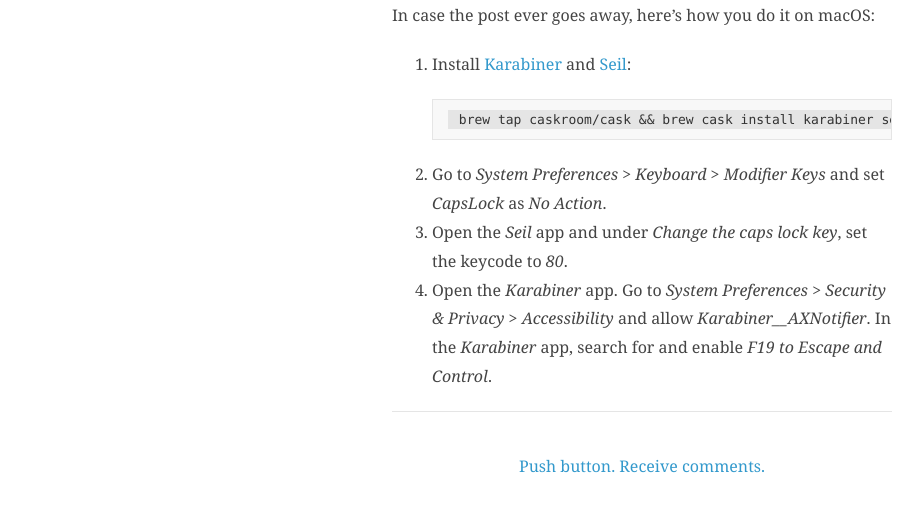
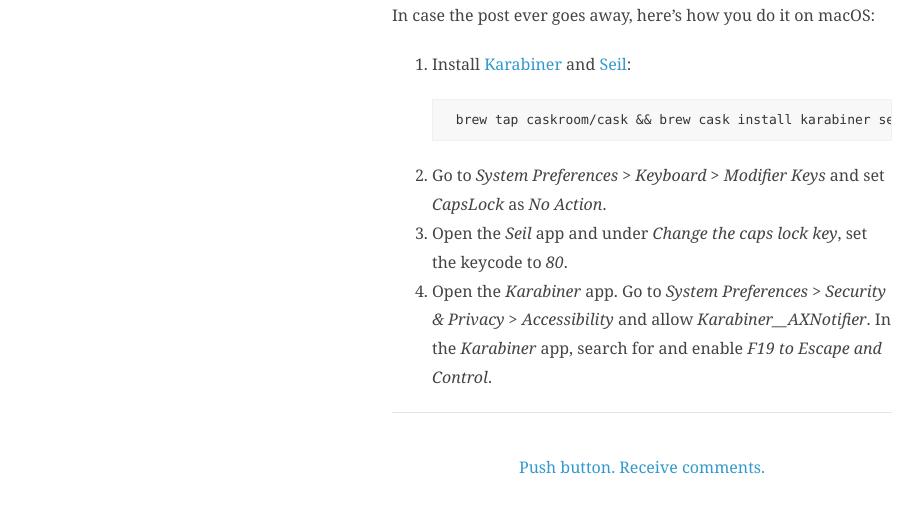
Before and after one commit to sonph/something, a Jekyll site: the page built from _posts/2016-08-31-tap-capslock-for-esc-hold-for-ctrl.md, in a window 1280 px wide. Shown: the part 1199-1728 px from the top of the page, without its empty margins (178-1101 px from the left). Built offline with Jekyll 4.4.1, drawn with Linux system fonts in a browser that asks for light colours; some web fonts are replaced.

Commit message:
css: pre and code background

```diff
--- a/assets/css/app.sass
+++ b/assets/css/app.sass
@@ -43,7 +43,7 @@
   margin: 0 auto
 
 blockquote
-  border-left: 1px solid #e5e5e5
+  border-left: 1px solid #eee
   margin: 0
   padding: 0 0 0 20px
   font-style: italic
@@ -52,18 +52,21 @@
   font-family: Menlo, Monaco, Bitstream Vera Sans Mono, Lucida Console, Terminal, Consolas, Liberation Mono, DejaVu Sans Mono, Courier New, monospace
   color: #333
   font-size: 13px
-  background-color: #e5e5e5
+  background-color: #f0f0f0
   padding: 2px 3px
 
 pre
-  font-family: Menlo, Monaco, Bitstream Vera Sans Mono, Lucida Console, Terminal, Consolas, Liberation Mono, DejaVu Sans Mono, Courier New, monospace
   color: #333
   font-size: 12px
   padding: 8px 15px
   background: #f8f8f8
   // border-radius: 5px
-  border: 1px solid #e5e5e5
+  border: 1px solid #f0f0f0
   overflow-x: auto
+
+  code
+    background-color: #f8f8f8
+    padding: 0
 
 table
   width: 100%
@@ -72,7 +75,7 @@
 th, td
   text-align: left
   padding: 5px 10px
-  border-bottom: 1px solid #e5e5e5
+  border-bottom: 1px solid #eee
 
 dt
   color: #444
```
